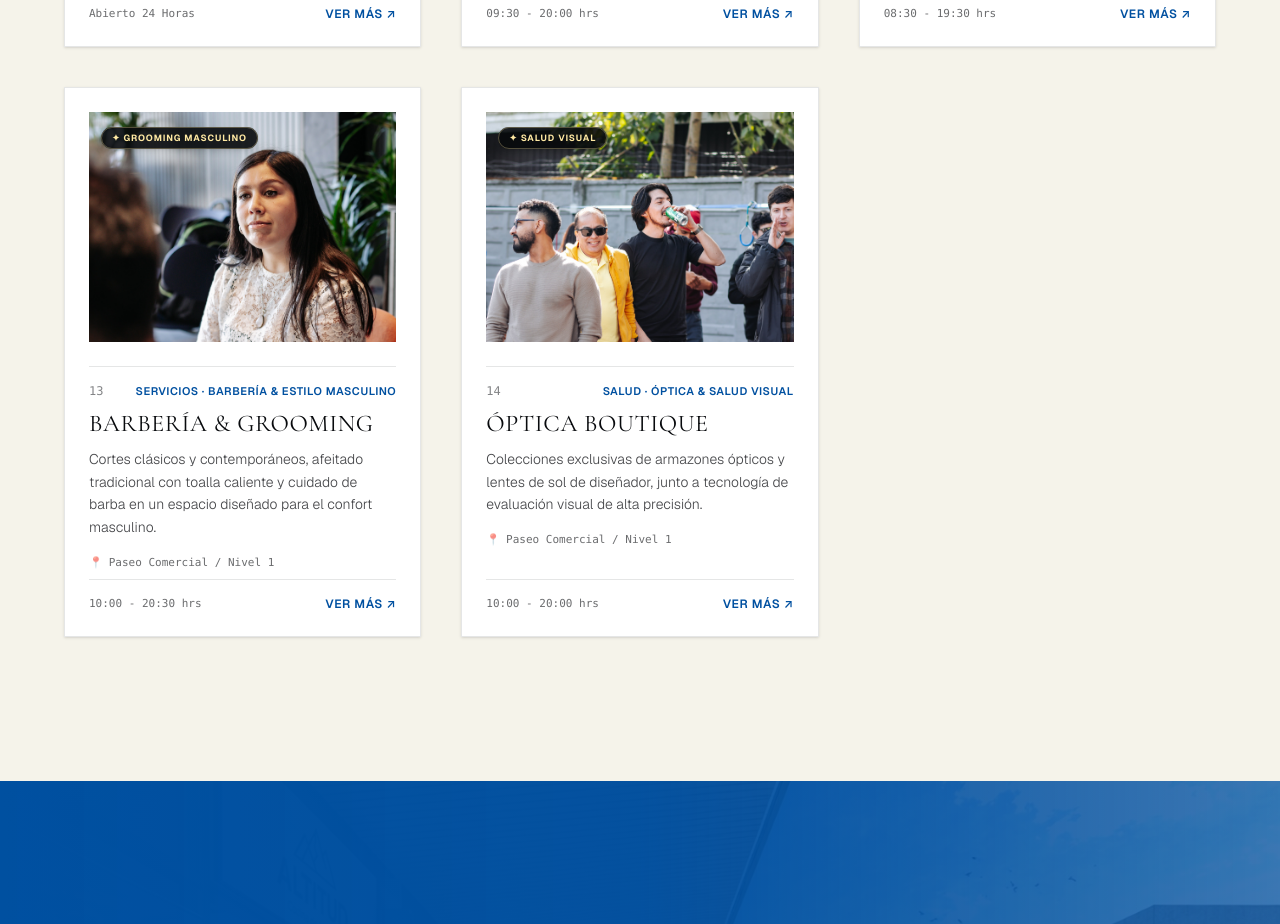
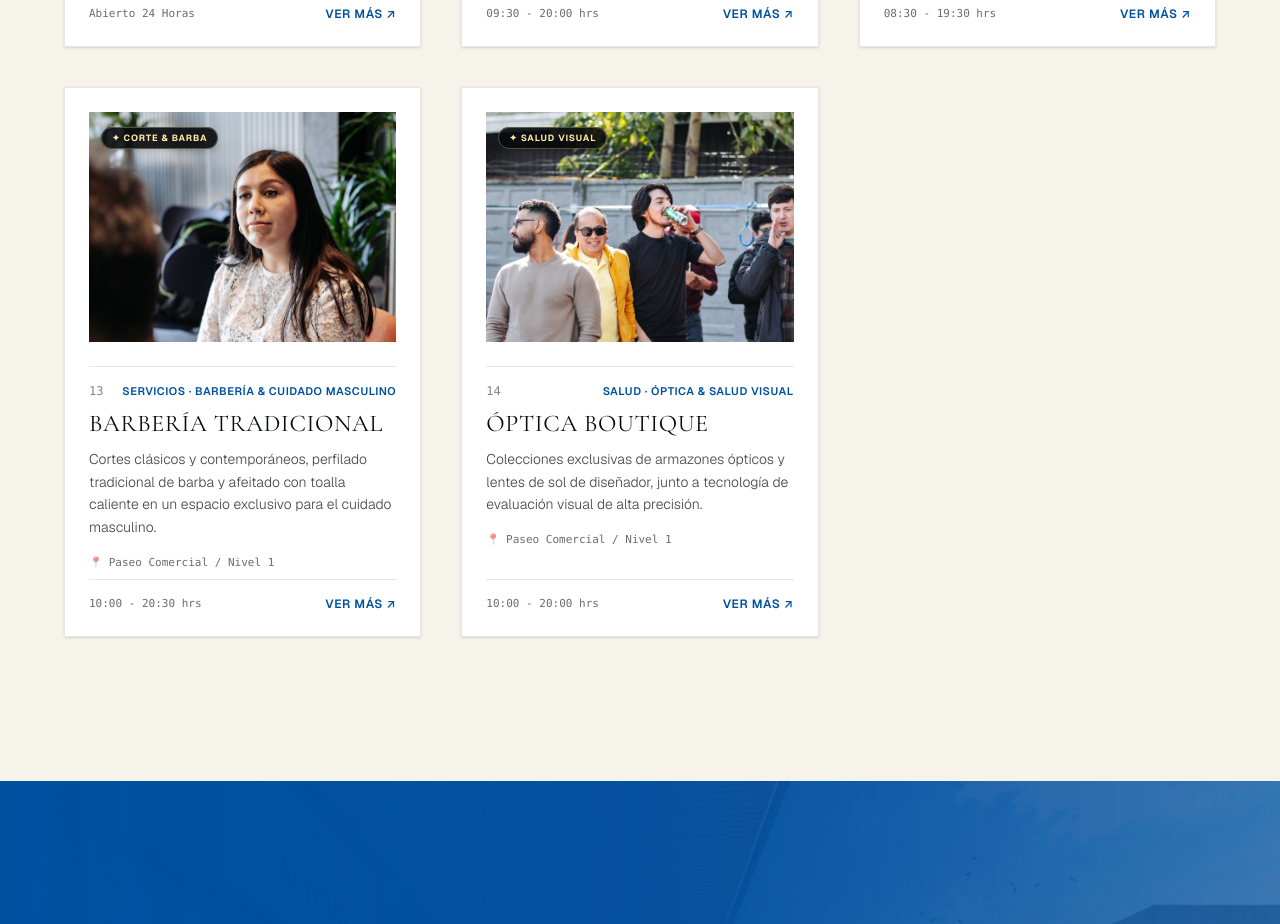
Before and after one commit to leonarriagada/espaciorio, a Next.js app: page / in a window 1280 px wide. Shown: the part 8740-9664 px from the top of the page. Built offline with nearby package versions, Linux system fonts and the light colour scheme.

Commit message:
feat: add tenants, experiences, and gallery data constants to site configuration

```diff
--- a/src/data/tenants.ts
+++ b/src/data/tenants.ts
@@ -135,12 +135,12 @@ export const tenantsData: Tenant[] = [
     featured: false,
   },
   {
-    slug: 'barberia-grooming',
-    name: 'BARBERÍA & GROOMING',
-    category: 'Servicios · Barbería & Estilo Masculino',
-    description: 'Cortes clásicos y contemporáneos, afeitado tradicional con toalla caliente y cuidado de barba en un espacio diseñado para el confort masculino.',
+    slug: 'barberia-tradicional',
+    name: 'BARBERÍA TRADICIONAL',
+    category: 'Servicios · Barbería & Cuidado Masculino',
+    description: 'Cortes clásicos y contemporáneos, perfilado tradicional de barba y afeitado con toalla caliente en un espacio exclusivo para el cuidado masculino.',
     image: '/images/locales/barberia.jpg',
-    badge: '✦ GROOMING MASCULINO',
+    badge: '✦ CORTE & BARBA',
     schedule: '10:00 - 20:30 hrs',
     location: 'Paseo Comercial / Nivel 1',
     featured: false,
```
